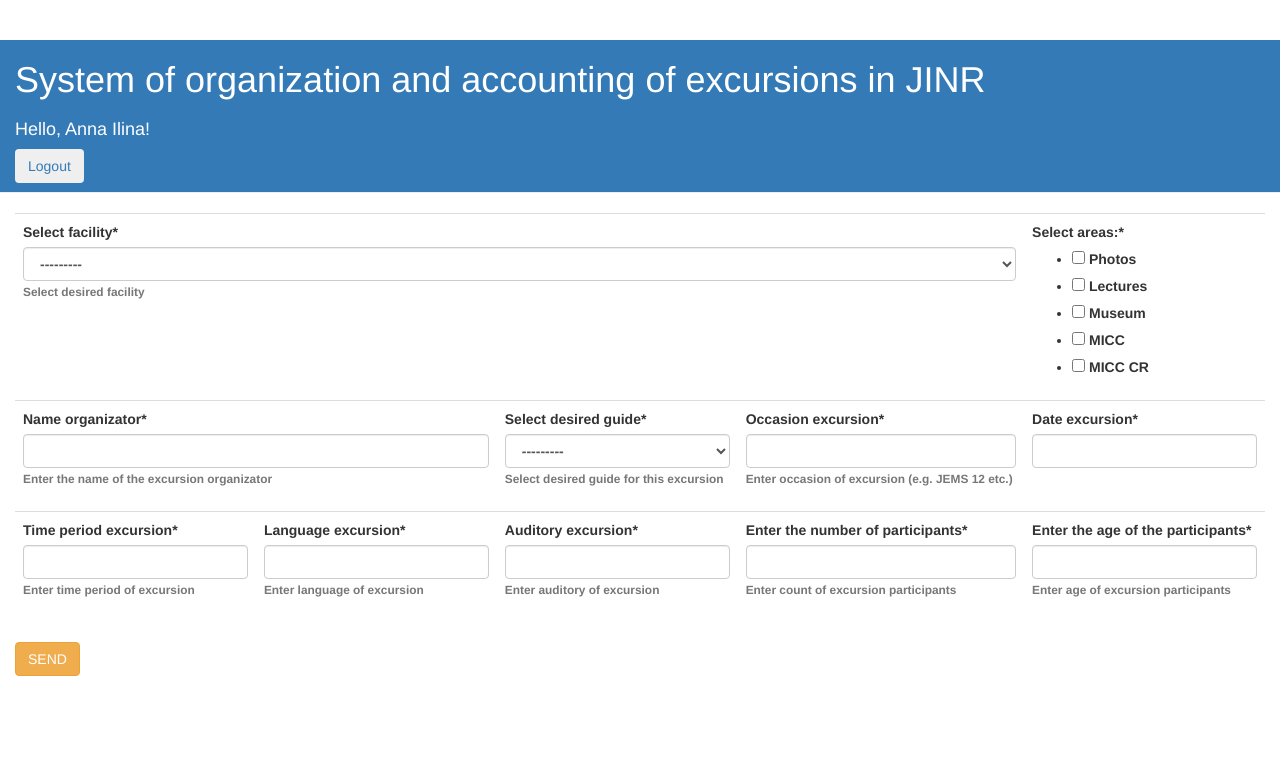
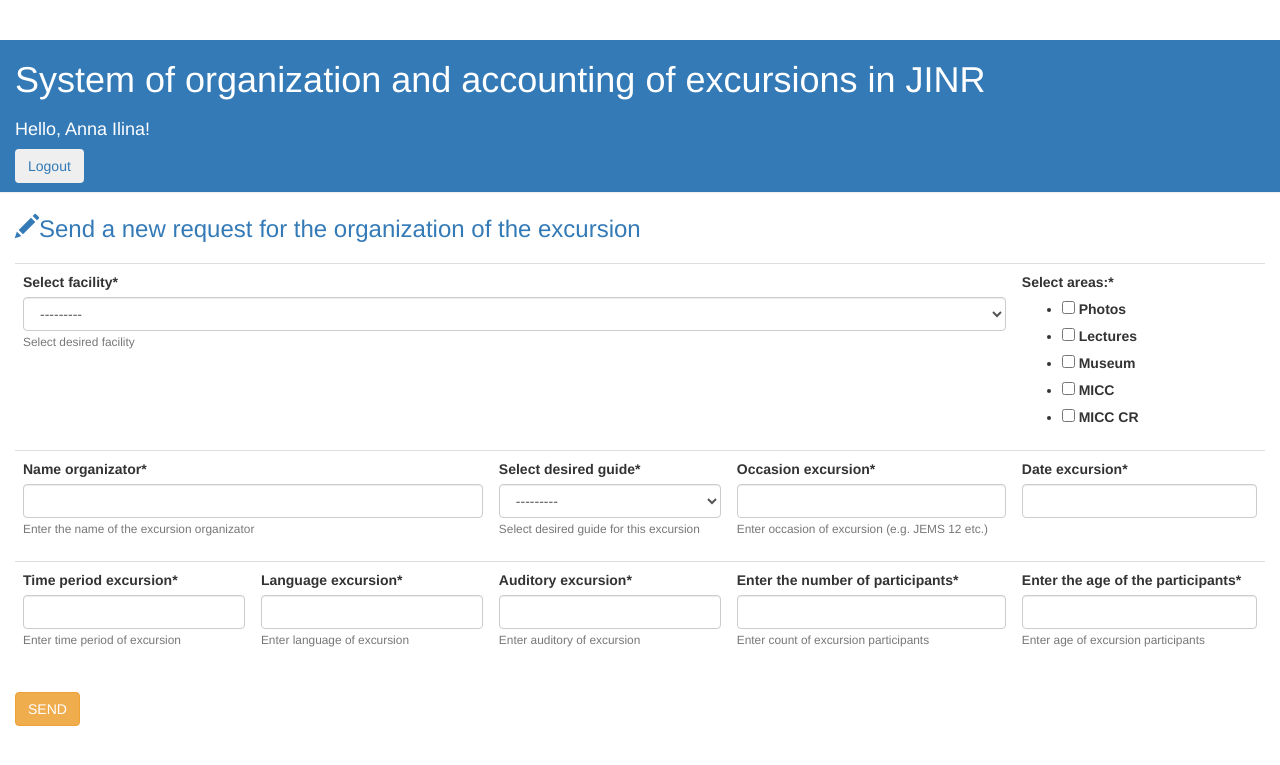
Before and after one commit to trnkv/jinrex, a Django app: page /index/blank/ in a window 1280 px wide. Shown: the top 765 px of the page. Run offline with Django 3.2, Linux system fonts and the light colour scheme; a user stored in the database is signed in; data comes from the database, SQL or seed files in the repository; both versions use the stored data as it was after the commit; lists and menus that the app fills with data are empty; some libraries are stand-ins or nearby versions.

Commit message:
Improved: a function to display full information about current excursion, appearance of the system

```diff
--- a/app/templates/excursion_form.html
+++ b/app/templates/excursion_form.html
@@ -1,34 +1,36 @@
 {% extends "base_generic.html" %}
 {% load crispy_forms_tags %}
 {% block content %}
+
+<h3 style="margin-bottom: 20px;" class="text-primary"><span class="glyphicon glyphicon-pencil"></span>Send a new request for the organization of the excursion</h3>
 
 <form action="send_blank/" method="post">
 	{% csrf_token %}
 
 	<table class="table">
 		<tr>
-			<th colspan="4">{{ form.id_facility|as_crispy_field }}</th>
-			<th>
+			<td colspan="4">{{ form.id_facility|as_crispy_field }}</td>
+			<td>
 				<label for="id_id_facility" class="col-form-label  requiredField">
 				Select areas:<span class="asteriskField">*</span>
 	    		</label>
 	    		{{ form.id_area|safe }}
-	    	</th>
+	    	</td>
 	    </tr>
 
 		<tr>
-			<th colspan="2">{{ form.name_organizator|as_crispy_field }}</th>
-	    	<th>{{ form.id_guide|as_crispy_field }}</th>
-	    	<th>{{ form.occasion_excursion|as_crispy_field }}</th>
-	    	<th>{{ form.date_excursion|as_crispy_field }}</th>
+			<td colspan="2">{{ form.name_organizator|as_crispy_field }}</td>
+	    	<td>{{ form.id_guide|as_crispy_field }}</td>
+	    	<td>{{ form.occasion_excursion|as_crispy_field }}</td>
+	    	<td>{{ form.date_excursion|as_crispy_field }}</td>
 	    </tr>
 
 	    <tr>
-	    	<th>{{ form.time_period_excursion|as_crispy_field }}</th>
-	    	<th>{{ form.language_excursion|as_crispy_field }}</th>
-	    	<th>{{ form.auditory_excursion|as_crispy_field }}</th>
-			<th>{{ form.participants_excursion|as_crispy_field }}</th>
-			<th>{{ form.age_excursion|as_crispy_field }}</th>
+	    	<td>{{ form.time_period_excursion|as_crispy_field }}</td>
+	    	<td>{{ form.language_excursion|as_crispy_field }}</td>
+	    	<td>{{ form.auditory_excursion|as_crispy_field }}</td>
+			<td>{{ form.participants_excursion|as_crispy_field }}</td>
+			<td>{{ form.age_excursion|as_crispy_field }}</td>
 	    </tr>
 	</table>
 
--- a/app/templates/submitted_ex_blank.html
+++ b/app/templates/submitted.html
@@ -2,7 +2,7 @@
 
 {% block content %}
 
-Thanks, your application is submitted!
+{{ result }}
 <a class="btn btn-primary" href="index">HOME</a>
 
 {% endblock %}
--- a/app/urls.py
+++ b/app/urls.py
@@ -12,4 +12,5 @@
 	url(r'^blank/get_areas/$', views.get_areas),
 	url(r'^schedule/$', views.view_excursions, name='view_excursions'),
 	url(r'^schedule/get_excursion/(\d+)/$', views.get_excursion),
+	url(r'^schedule/get_excursion/(\d+)/change_excursion/(\d+)/$', views.change_excursion),
 ]
--- a/app/views.py
+++ b/app/views.py
@@ -80,15 +80,39 @@
 		'participants_excursion': desired_excursion[0]['participants_excursion'],
 		'age_excursion': desired_excursion[0]['age_excursion'],
 		})
-	#return JsonResponse({'res':desired_excursion[0]})
+	#return HttpResponse(form.as_p())
 	return render(request, 'excursion_info.html', {'desired_excursion':desired_excursion[0], 'form':form})
+
+
+@login_required
+def change_excursion(request, id_excursion1, id_excursion2):
+	#print('\n'.join(sorted(request.POST.getlist('id_area'))))
+
+	desired_excursion = Excursion.objects.filter(id_excursion=id_excursion2).delete()
+
+	new_ex = Excursion.objects.create(id_excursion=id_excursion2,
+		id_facility=Facility.objects.get(id_facility=request.POST.get('id_facility')),
+		id_guide=Guide.objects.get(id_guide=request.POST.get('id_guide')),
+		name_organizator=request.POST.get('name_organizator'),
+		occasion_excursion=request.POST.get('occasion_excursion'),
+		date_excursion=request.POST.get('date_excursion'),
+		time_period_excursion=request.POST.get('time_period_excursion'),
+		language_excursion=request.POST.get('language_excursion'),
+		auditory_excursion=request.POST.get('auditory_excursion'),
+		participants_excursion=request.POST.get('participants_excursion'),
+		age_excursion=request.POST.get('age_excursion'))
+
+	new_ex.id_area.set(request.POST.getlist('id_area'))
+	new_ex.save()
+
+
+	return render(request, 'submitted.html', context={'result':'The excursion is updated!'})
 
 @login_required
 def send_excursion_form(request):
 	if request.method == 'POST':
 		form = ExcursionForm(request.POST)
 		if form.is_valid():
-			print('POST request valid. Looks like you are sending some data to the server')
 
 			facility_id = Facility.objects.get(id_facility=request.POST.get('id_facility'))
 
@@ -110,13 +134,7 @@
 			new_ex.id_area.set(areas_ids)
 			new_ex.save()
 
-			return render(request, 'submitted.html', context={})
-
-
-@login_required
-def submitted(request):
-    """Функция отображения успешной отправки заявки на экскурсию."""
-    return render(request, 'submitted_ex_blank.html', context={})
+			return render(request, 'submitted.html', context={'result':'Thanks, your application is submitted!'})
 
 @login_required
 def view_excursions(request):
@@ -144,24 +162,3 @@
 	json_data = json.dumps(excursions, indent=4, sort_keys=False, default=str)
 
 	return render(request, 'schedule.html', context={'excursions':excursions})
-
-
-@login_required
-def update_excursion(request):
-	excursion = Excursion.objects.all()
-	if request.POST:
-		name_organizator = request.POST['name_organizator']
-		occasion_excursion = request.POST['occasion_excursion']
-		time_period_excursion = request.POST['time_period_excursion']
-		language_excursion = request.POST['language_excursion']
-		auditory_excursion = request.POST['auditory_excursion']
-		participants_excursion = request.POST['participants_excursion']
-		age_excursion = request.POST['age_excursion']
-
-		edited_field = excursion.get(id_facility=field)
-		edited_node.comment = request.POST.get('comment')
-
-		edited_node.save()
-
-	# render template with nodes
-	return render(request, 'submitted_ex_update.html', {})
```
Also changed, not shown: app/templates/excursion_info.html (+49 -14 lines), app/templates/schedule.html (+3 -21 lines), app/templates/submitted_ex_update.html (deleted, +0 -8 lines), db.sqlite3.
